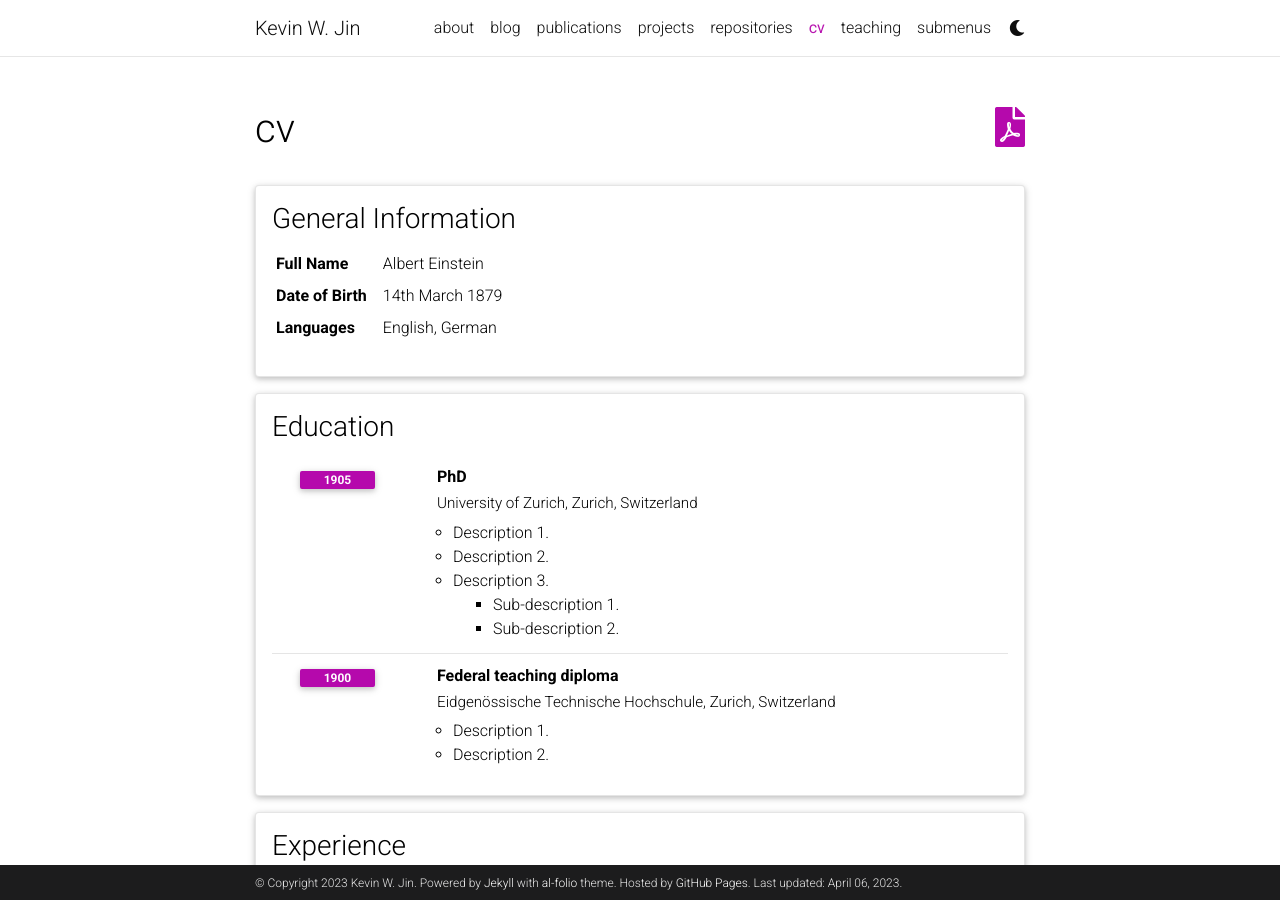
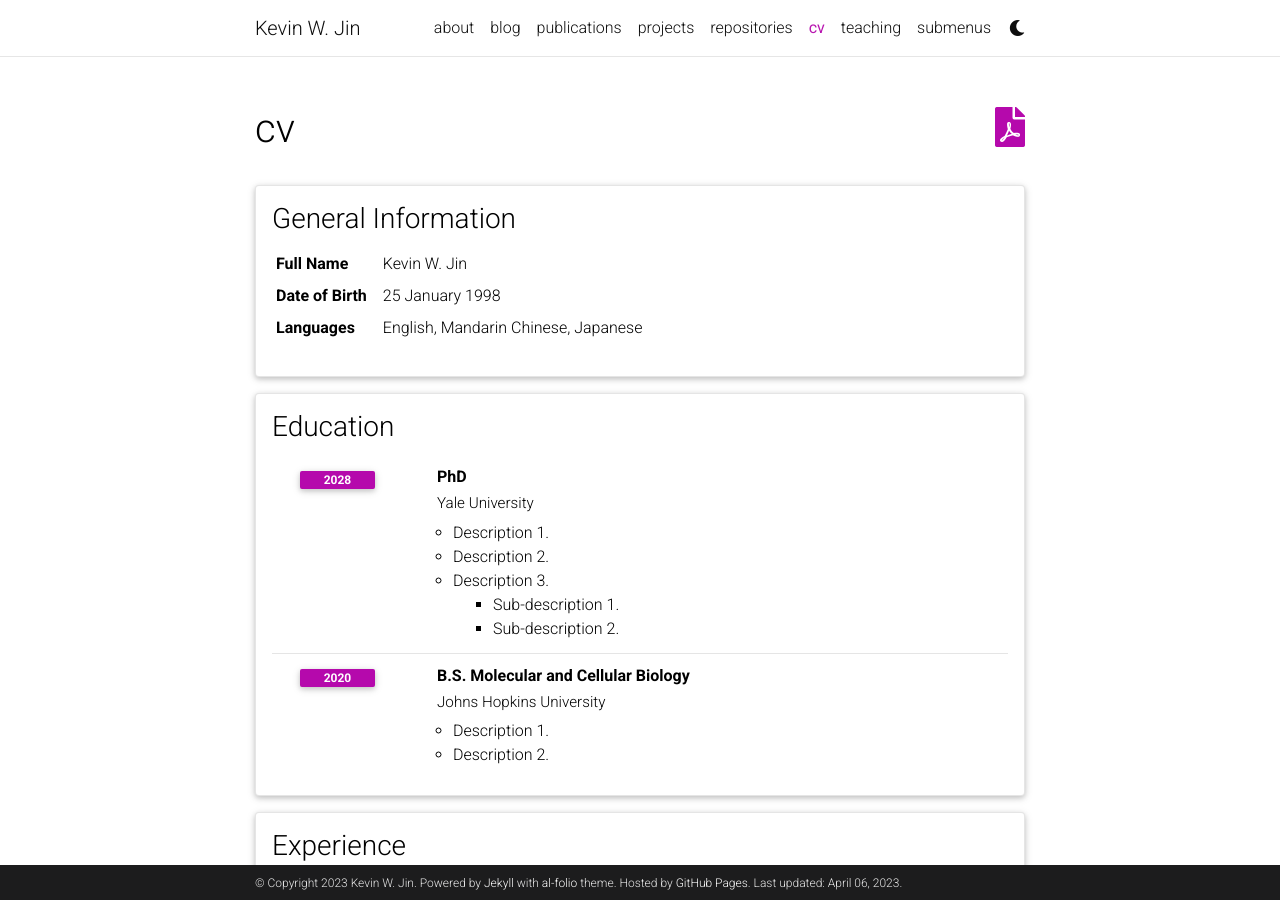
Before and after one commit to kevinwjin/al-folio, a Jekyll site: the page built from _pages/cv.md, in a window 1280 px wide and 900 px high. Built offline with Jekyll 4.4.1, drawn with Linux system fonts in a browser that asks for light colours; comment, search, counter and statistics services are not loaded; a style sheet for code colours, icons or effects is not loaded.

Commit message:
Start changing CV

```diff
--- a/_data/cv.yml
+++ b/_data/cv.yml
@@ -2,18 +2,18 @@
   type: map
   contents:
     - name: Full Name
-      value: Albert Einstein
+      value: Kevin W. Jin
     - name: Date of Birth
-      value: 14th March 1879
+      value: 25 January 1998
     - name: Languages
-      value: English, German
+      value: English, Mandarin Chinese, Japanese
 
 - title: Education
   type: time_table
   contents:
     - title: PhD
-      institution: University of Zurich, Zurich, Switzerland
-      year: 1905
+      institution: Yale University
+      year: 2028
       description:
         - Description 1.
         - Description 2.
@@ -21,9 +21,9 @@
           contents:
             - Sub-description 1.
             - Sub-description 2.
-    - title: Federal teaching diploma
-      institution: Eidgenössische Technische Hochschule, Zurich, Switzerland
-      year: 1900
+    - title: B.S. Molecular and Cellular Biology
+      institution: Johns Hopkins University
+      year: 2020
       description:
         - Description 1.
         - Description 2.
```
